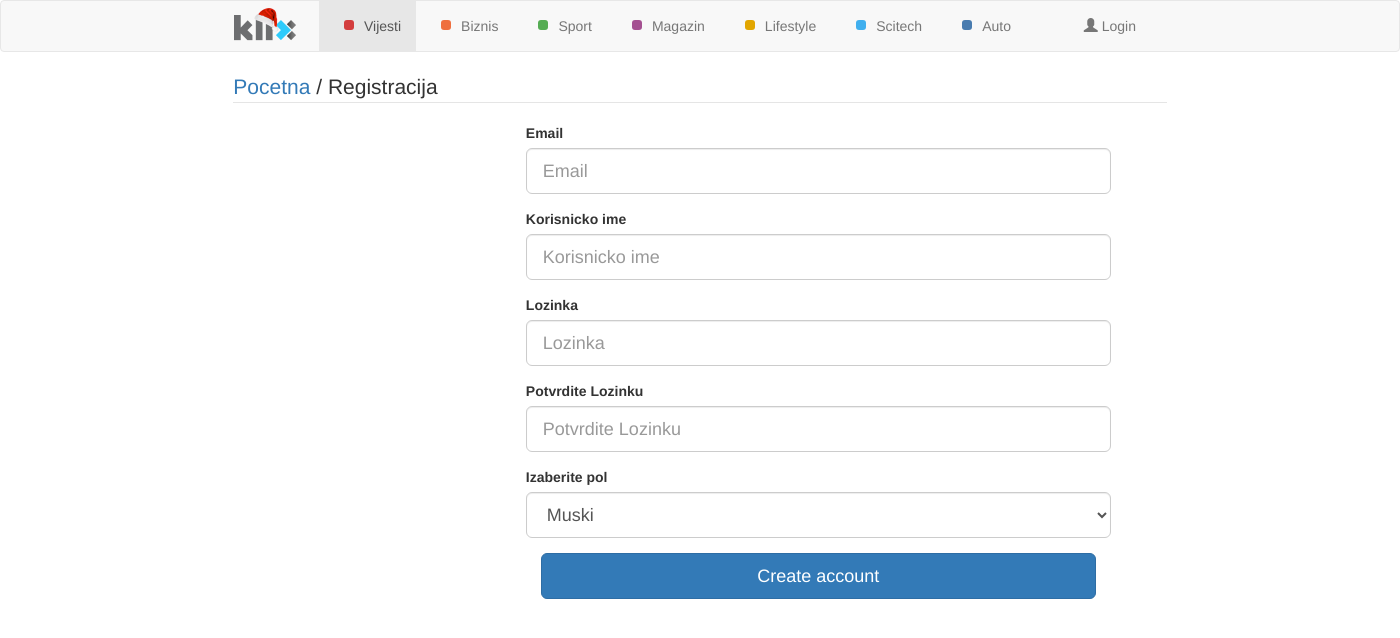
After one commit to edox1/prj1, a PHP site: page /register.php in a window 1400 px wide. The commit adds this page. Shown: the top 638 px of the page. Run offline with PHP 8.4, Linux system fonts and the light colour scheme; some libraries are stand-ins or nearby versions.

```diff
--- a/css/style.css
+++ b/css/style.css
@@ -122,3 +122,11 @@ button:hover {
 a:hover {
     text-decoration: none !important;
 }
+div.navbar-header {
+    height: 50px !important;
+
+}
+.rmpading-15 {
+    padding: 0px !important;
+
+}
--- a/includes/connect.inc.php
+++ b/includes/connect.inc.php
@@ -15,10 +15,9 @@ if (!$retval) {
 ;
 mysql_select_db('klixdb');
 $sql = "CREATE TABLE IF NOT EXISTS user( " . "id int(11) NOT NULL AUTO_INCREMENT,
-        " . "first_name varchar(20) NOT NULL,
-        " . "last_name varchar(20) NOT NULL,
+        " . "email varchar(30) NOT NULL,
         " . "username varchar(20) NOT NULL,
-        " . "email varchar(30) NOT NULL,
+        " . "sex enum('muski', 'zenski', 'ne znam') NOT NULL,
         " . "password varchar(50) NOT NULL,
         " . "PRIMARY KEY (`id`)); ";
 
--- a/includes/navigation.php
+++ b/includes/navigation.php
@@ -83,7 +83,7 @@
                     </div>
                     <p>&nbsp;</p>
                     <div class="col-xs-12 buttonpad">
-                        <a href="#" ><button type="button" class="btn btn-info btn-lg btn-block nodecor">Registruj se</button>
+                        <a href="register.php" ><button type="button" class="btn btn-info btn-lg btn-block nodecor">Registruj se</button>
                         </a>
                     </div>
                     <p>&nbsp;</p>
--- /dev/null
+++ b/register.php
@@ -0,0 +1,53 @@
+<link href="css/style.css" rel="stylesheet" type="text/css"/>
+<?php include 'includes/navigation.php'; ?>
+<?php require 'includes/connect.inc.php'; ?>
+
+
+<div class="container col-md-8 col-md-offset-2 rmpading-15">
+<form class="form-horizontal">
+
+<!-- Form Name -->
+<legend><a href="index.php">Pocetna</a> / Registracija</legend>
+
+<div class="container" id="wrap">
+	  <div class="row">
+        <div class="col-md-6 col-md-offset-3">
+            <form action="r" method="post" accept-charset="utf-8" class="form" role="form">
+
+                    <div class="form-group formshort">
+                      <label for="email">Email</label>
+                      <input type="email" class="form-control input-lg" id="email" placeholder="Email">
+                    </div>
+
+                    <div class="form-group formshort">
+                      <label for="email">Korisnicko ime</label>
+                      <input type="username" class="form-control input-lg" id="username" placeholder="Korisnicko ime">
+                    </div>
+                    <div class="form-group formshort">
+                      <label for="pwd">Lozinka</label>
+                      <input type="password" class="form-control input-lg" id="password" placeholder="Lozinka">
+                    </div>
+                    <div class="form-group formshort">
+                      <label for="pwd">Potvrdite Lozinku</label>
+                      <input type="password" class="form-control input-lg" id="passconfirm" placeholder="Potvrdite Lozinku">
+                    </div>
+                    <div class="form-group formshort">
+                    <label for="pwd">Izaberite pol</label>
+                    <select name="sex" value="" class="form-control input-lg">
+                        <option value="01">Muski</option>
+                        <option value="02">Zenski</option>
+                        <option value="03">Ne znam</option>
+                    </select>
+                    </div>
+
+
+
+                    <button class="btn btn-lg btn-primary btn-block signup-btn" type="submit">
+                        Create account</button>
+            </form>
+          </div>
+</div>
+</div>
+</div>
+</form>
+</div>
```
Also changed, not shown: login.php (deleted, +0 -90 lines).
